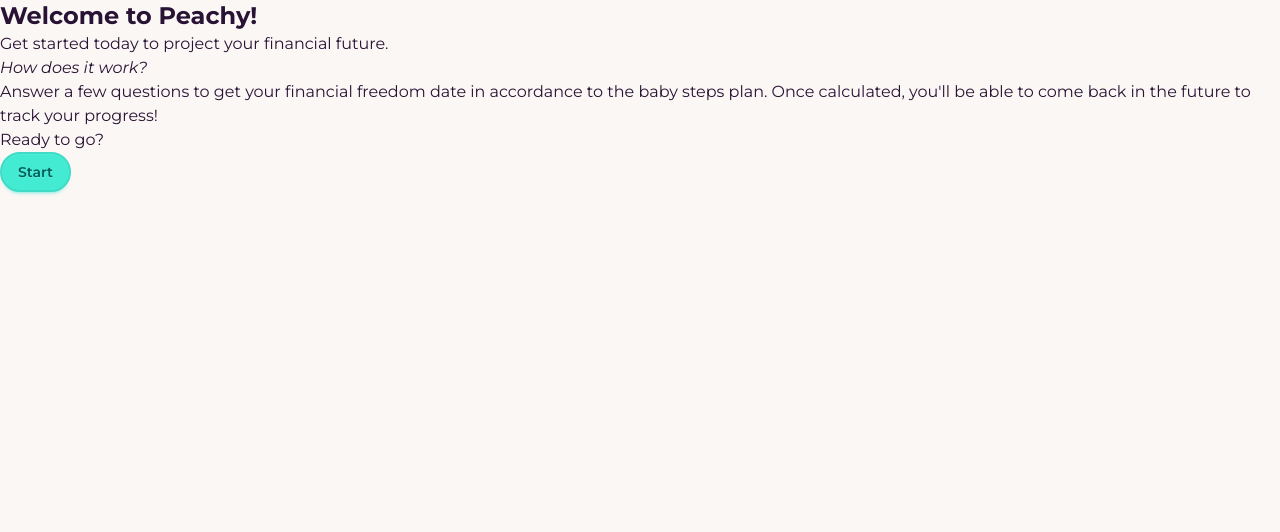
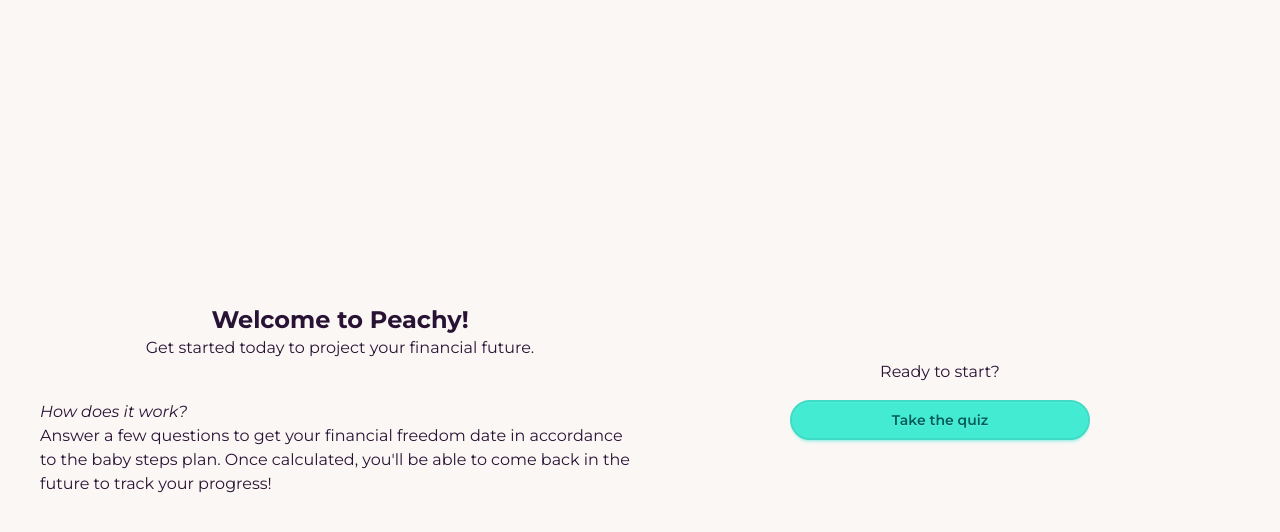
Before and after one commit to s-waldo/peachease-fin-calculator, a React (Vite) app in the folder baby-steps-calculator-frontend/: page / in a window 1280 px wide. Shown: the top 532 px of the page. Built offline with nearby package versions, Linux system fonts and the light colour scheme.

Commit message:
feat: restructure Introduction component layout for improved readability and user experience

```diff
--- a/baby-steps-calculator-frontend/src/pages/Introduction.tsx
+++ b/baby-steps-calculator-frontend/src/pages/Introduction.tsx
@@ -1,20 +1,30 @@
 import { useGlobalStore } from "../utils/state/globalState"
 
 export default function Introduction() {
-  const nextStep = useGlobalStore(state => state.nextStep)
+  const nextStep = useGlobalStore((state) => state.nextStep)
   return (
-    <>
-      <h2 className="text-2xl font-bold">Welcome to Peachy!</h2>
-      <p>Get started today to project your financial future.</p>
-      <h3 className="italic">How does it work?</h3>
-      <p>
-        Answer a few questions to get your financial freedom date in accordance
-        to the baby steps plan. Once calculated, you'll be able to come back in
-        the future to track your progress!
-      </p>
+    <div className="grid lg:grid-cols-2 grid-rows-1 min-h-dvh p-10">
+      <div className="flex flex-col items-center justify-center gap-10">
+        <div className="text-center">
+          <h2 className="text-2xl font-bold">Welcome to Peachy!</h2>
+          <p>Get started today to project your financial future.</p>
+        </div>
+        <div>
+          <h3 className="italic">How does it work?</h3>
+          <p>
+            Answer a few questions to get your financial freedom date in
+            accordance to the baby steps plan. Once calculated, you'll be able to
+            come back in the future to track your progress!
+          </p>
+        </div>
+      </div>
 
-      <p>Ready to go?</p>
-      <button className="btn btn-primary" onClick={nextStep}>Start</button>
-    </>
+      <div className="flex flex-col justify-center items-center gap-4">
+        <p>Ready to start?</p>
+        <button className="btn btn-primary w-1/2" onClick={nextStep}>
+          Take the quiz
+        </button>
+      </div>
+    </div>
   )
 }
```
